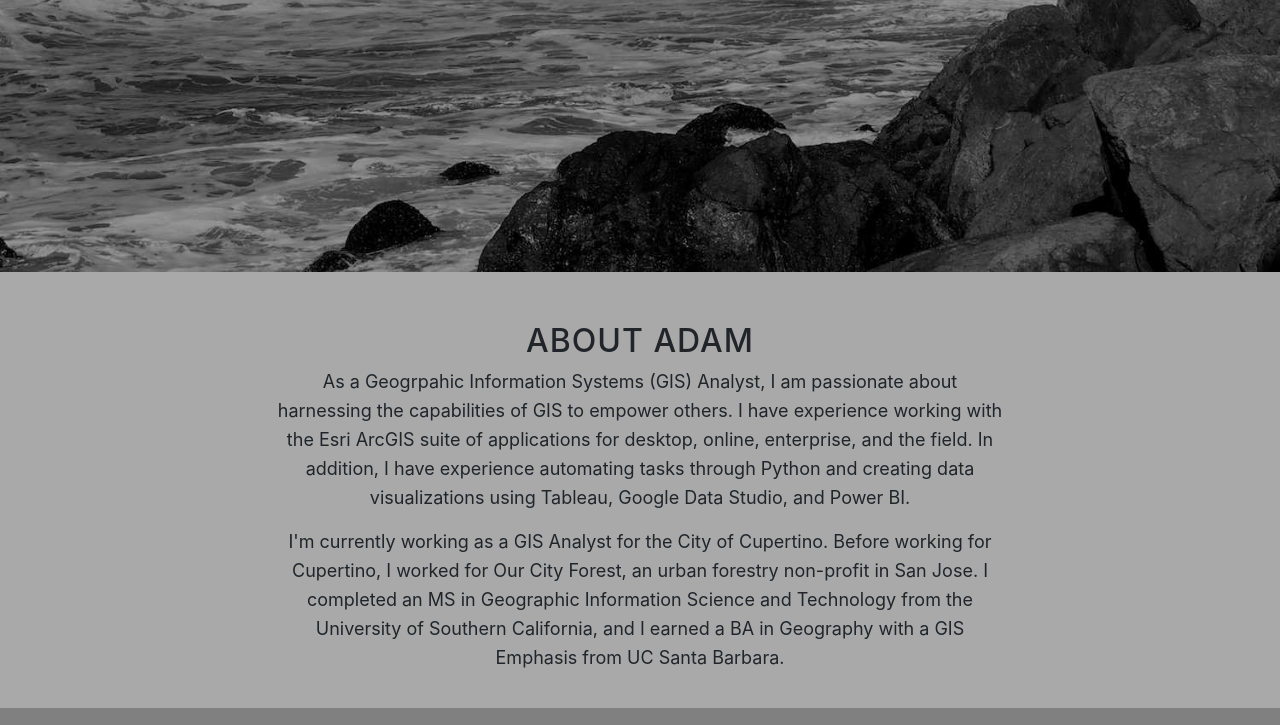
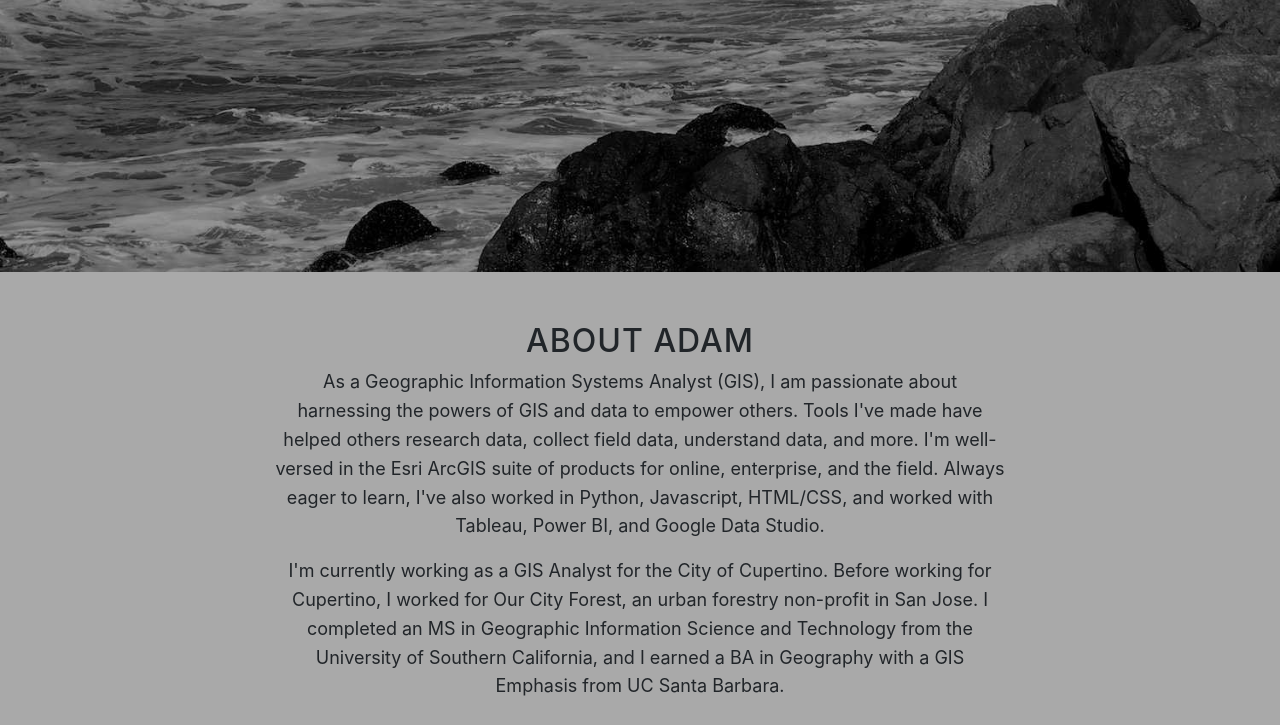
Before and after one commit to itsmeodom/adam, a website with bundled scripts: page index.html in a window 1280 px wide. Shown: the part 528-1253 px from the top of the page. Built offline with nearby package versions, Linux system fonts and the light colour scheme.

Commit message:
Update index.html

```diff
--- a/index.html
+++ b/index.html
@@ -81,7 +81,7 @@
           <div class="col-lg-8 mx-auto">
             <h2>About Adam</h2>
               <p>
-                 As a Geogrpahic Information Systems (GIS) Analyst, I am passionate about harnessing the capabilities of GIS to empower others. I have experience working with the Esri ArcGIS suite of applications for desktop, online, enterprise, and the field. In addition, I have experience automating tasks through Python and creating data visualizations using Tableau, Google Data Studio, and Power BI.
+                As a Geographic Information Systems Analyst (GIS), I am passionate about harnessing the powers of GIS and data to empower others. Tools I've made have helped others research data, collect field data, understand data, and more. I'm well-versed in the Esri ArcGIS suite of products for online, enterprise, and the field. Always eager to learn, I've also worked in Python, Javascript, HTML/CSS, and worked with Tableau, Power BI, and Google Data Studio.
               <p>
                   I'm currently working as a GIS Analyst for the City of Cupertino. Before working for Cupertino, I worked for Our City Forest, an urban forestry non-profit in San Jose. I completed an MS in Geographic Information Science and Technology from the University of Southern California, and I earned a BA in Geography with a GIS Emphasis from UC Santa Barbara.</p>
 
```
